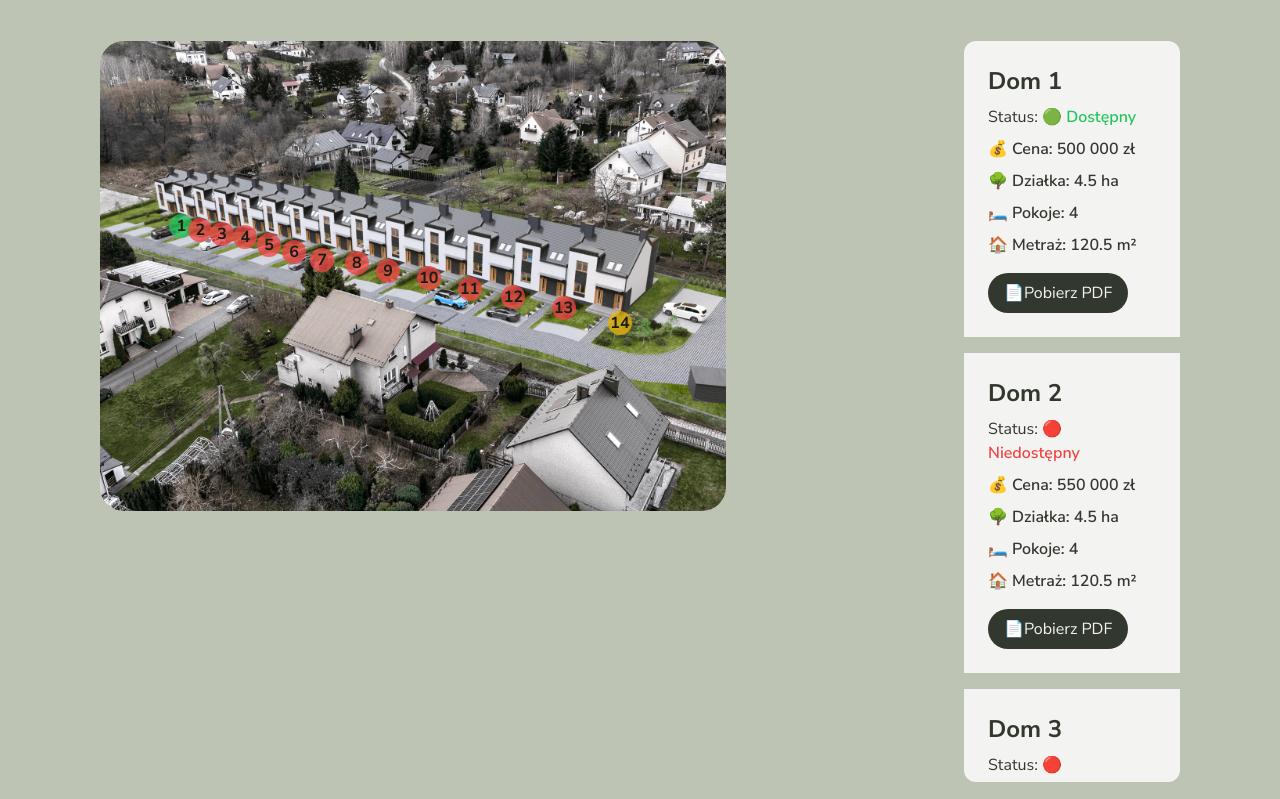
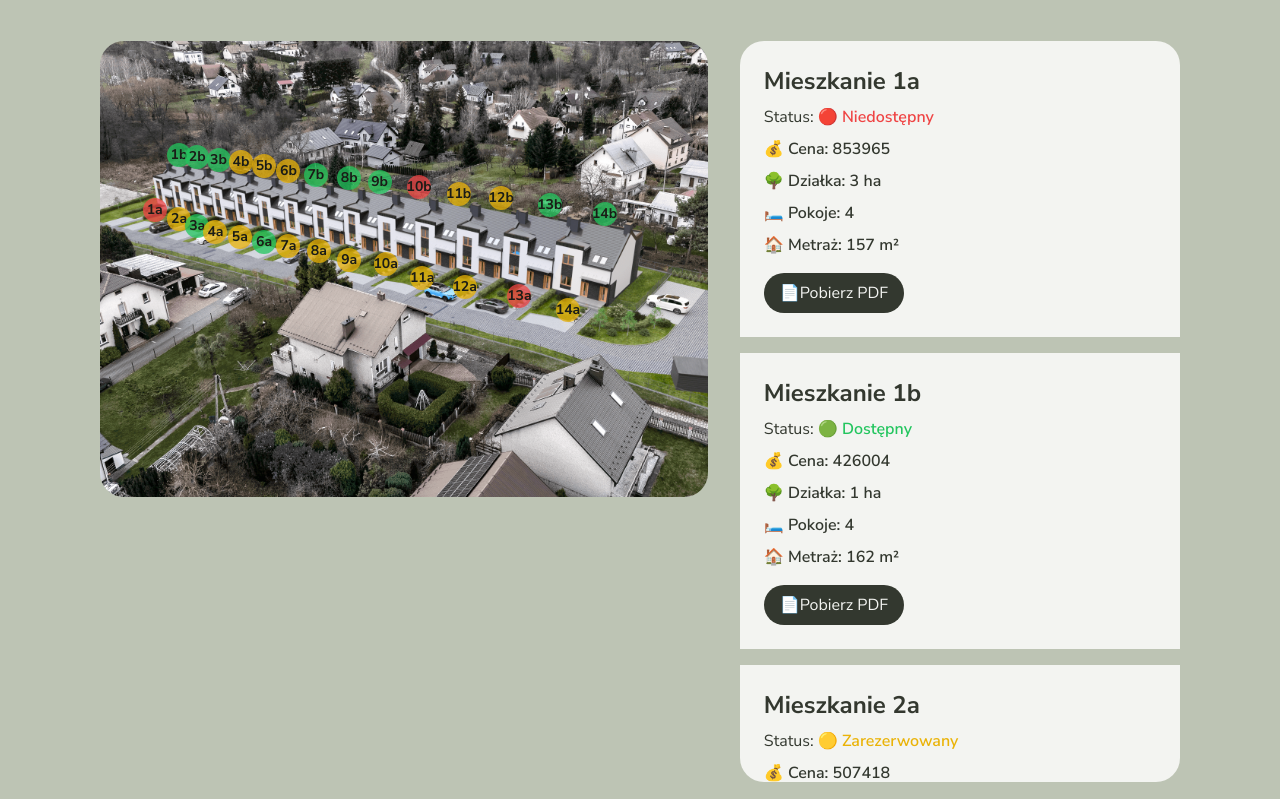
Before and after one commit to ruffaaw/pulaskiego-website, a Next.js app: page / in a window 1280 px wide. Shown: the part 8081-8880 px from the top of the page. Built offline with nearby package versions, Linux system fonts and the light colour scheme.

Commit message:
feat: added new houses

```diff
--- a/app/data/houseCoordinates.tsx
+++ /dev/null
@@ -1,156 +0,0 @@
-export const houseCoordinates = [
-  {
-    id: 1,
-    name: "Dom 1",
-    status: 1,
-    price: "500 000 zł",
-    pdf: "https://n20-storage.s3.eu-north-1.amazonaws.com/trabki/1.pdf",
-    dzialka: 4.5,
-    pokoje: 4,
-    metraz: 120.5,
-    position: { x: 13, y: 25 },
-  },
-  {
-    id: 2,
-    name: "Dom 2",
-    status: 0,
-    price: "550 000 zł",
-    pdf: "https://n20-storage.s3.eu-north-1.amazonaws.com/trabki/1.pdf",
-    dzialka: 4.5,
-    pokoje: 4,
-    metraz: 120.5,
-    position: { x: 16, y: 25.5 },
-  },
-  {
-    id: 3,
-    name: "Dom 3",
-    status: 0,
-    price: "550 000 zł",
-    pdf: "https://n20-storage.s3.eu-north-1.amazonaws.com/trabki/1.pdf",
-    dzialka: 4.5,
-    pokoje: 4,
-    metraz: 120.5,
-    position: { x: 19.5, y: 26 },
-  },
-  {
-    id: 4,
-    name: "Dom 4",
-    status: 0,
-    price: "550 000 zł",
-    pdf: "https://n20-storage.s3.eu-north-1.amazonaws.com/trabki/1.pdf",
-    dzialka: 4.5,
-    pokoje: 4,
-    metraz: 120.5,
-    position: { x: 23.2, y: 26.5 },
-  },
-  {
-    id: 5,
-    name: "Dom 5",
-    status: 0,
-    price: "550 000 zł",
-    pdf: "https://n20-storage.s3.eu-north-1.amazonaws.com/trabki/1.pdf",
-    dzialka: 4.5,
-    pokoje: 4,
-    metraz: 120.5,
-    position: { x: 27, y: 27.5 },
-  },
-  {
-    id: 6,
-    name: "Dom 6",
-    status: 0,
-    price: "550 000 zł",
-    pdf: "https://n20-storage.s3.eu-north-1.amazonaws.com/trabki/1.pdf",
-    dzialka: 4.5,
-    pokoje: 4,
-    metraz: 120.5,
-    position: { x: 31, y: 28.5 },
-  },
-  {
-    id: 7,
-    name: "Dom 7",
-    status: 0,
-    price: "550 000 zł",
-    pdf: "https://n20-storage.s3.eu-north-1.amazonaws.com/trabki/1.pdf",
-    dzialka: 4.5,
-    pokoje: 4,
-    metraz: 120.5,
-    position: { x: 35.5, y: 29.5 },
-  },
-  {
-    id: 8,
-    name: "Dom 8",
-    status: 0,
-    price: "550 000 zł",
-    pdf: "https://n20-storage.s3.eu-north-1.amazonaws.com/trabki/1.pdf",
-    dzialka: 4.5,
-    pokoje: 4,
-    metraz: 120.5,
-    position: { x: 41, y: 30 },
-  },
-  {
-    id: 9,
-    name: "Dom 9",
-    status: 0,
-    price: "550 000 zł",
-    pdf: "https://n20-storage.s3.eu-north-1.amazonaws.com/trabki/1.pdf",
-    dzialka: 4.5,
-    pokoje: 4,
-    metraz: 120.5,
-    position: { x: 46, y: 31 },
-  },
-  {
-    id: 10,
-    name: "Dom 10",
-    status: 0,
-    price: "550 000 zł",
-    pdf: "https://n20-storage.s3.eu-north-1.amazonaws.com/trabki/1.pdf",
-    dzialka: 4.5,
-    pokoje: 4,
-    metraz: 120.5,
-    position: { x: 52.5, y: 32 },
-  },
-  {
-    id: 11,
-    name: "Dom 11",
-    status: 0,
-    price: "550 000 zł",
-    pdf: "https://n20-storage.s3.eu-north-1.amazonaws.com/trabki/1.pdf",
-    dzialka: 4.5,
-    pokoje: 4,
-    metraz: 120.5,
-    position: { x: 59, y: 33.5 },
-  },
-  {
-    id: 12,
-    name: "Dom 12",
-    status: 0,
-    price: "550 000 zł",
-    pdf: "https://n20-storage.s3.eu-north-1.amazonaws.com/trabki/1.pdf",
-    dzialka: 4.5,
-    pokoje: 4,
-    metraz: 120.5,
-    position: { x: 66, y: 34.5 },
-  },
-  {
-    id: 13,
-    name: "Dom 13",
-    status: 0,
-    price: "550 000 zł",
-    pdf: "https://n20-storage.s3.eu-north-1.amazonaws.com/trabki/1.pdf",
-    dzialka: 4.5,
-    pokoje: 4,
-    metraz: 120.5,
-    position: { x: 74, y: 36 },
-  },
-  {
-    id: 14,
-    name: "Dom 14",
-    status: 2,
-    price: "550 000 zł",
-    pdf: "https://n20-storage.s3.eu-north-1.amazonaws.com/trabki/1.pdf",
-    dzialka: 4.5,
-    pokoje: 4,
-    metraz: 120.5,
-    position: { x: 83, y: 38 },
-  },
-];
--- a/components/HousesSection.tsx
+++ b/components/HousesSection.tsx
@@ -1,6 +1,6 @@
 "use client";
 import { useRef } from "react";
-import { houseCoordinates } from "@/app/data/houseCoordinates";
+import { houseCoordinates } from "@/data/houseCoordinates";
 
 const HousesSection = () => {
   const houseRefs = useRef<(HTMLDivElement | null)[]>([]);
@@ -54,12 +54,12 @@ const HousesSection = () => {
 
       <div className="w-full mt-8 relative flex flex-col lg:flex-row justify-between gap-8">
         <div className="relative w-full lg:w-[58%]" data-aos="fade-right">
+          <div className="relative pb-[75%]">
             <img
               src="/z_gory.png"
               alt="Widok z góry inwestycji"
-            className="w-full h-auto rounded-3xl "
+              className="absolute w-full h-full object-cover rounded-3xl"
             />
-
             {houseCoordinates.map((house) => (
               <button
                 key={house.id}
@@ -69,7 +69,7 @@ const HousesSection = () => {
                     : house.status === 1
                     ? "bg-green-500"
                     : "bg-yellow-500"
-              } text-green-spring-950 bg-opacity-75 hover:bg-opacity-100 rounded-full w-4 h-4 md:w-5 md:h-5 lg:w-6 lg:h-6 flex items-center justify-center font-bold text-xs md:text-sm lg:text-base cursor-pointer hover:bg-green-spring-900 hover:text-green-spring-50 transition-all`}
+                } text-green-spring-950 bg-opacity-75 hover:bg-opacity-100 rounded-full w-4 h-4 md:w-5 md:h-5 xl:w-6 xl:h-6 flex items-center justify-center font-bold text-xs md:text-sm cursor-pointer hover:bg-green-spring-900 hover:text-green-spring-50 transition-all z-10`}
                 style={{
                   left: `${house.position.x}%`,
                   top: `${house.position.y}%`,
@@ -77,14 +77,14 @@ const HousesSection = () => {
                 }}
                 onClick={() => handleHouseClick(house.id)}
               >
-              {house.id}
+                {house.name}
               </button>
             ))}
           </div>
-
+        </div>
         <div
           ref={listContainerRef}
-          className="overflow-y-auto max-h-[250px] lg:max-h-[741px] w-full lg:w-1/5 rounded-xl space-y-4"
+          className="overflow-y-auto max-h-[250px] lg:max-h-[741px] w-full lg:w-[42%] rounded-3xl space-y-4"
           data-aos="fade-left"
         >
           {houseCoordinates.map((house) => (
@@ -95,7 +95,9 @@ const HousesSection = () => {
               }}
               className="bg-green-spring-50 p-4 sm:p-6 text-green-spring-900"
             >
-              <h3 className="text-xl sm:text-2xl font-bold">{house.name}</h3>
+              <h3 className="text-xl sm:text-2xl font-bold">
+                Mieszkanie {house.name}
+              </h3>
               <p className="mt-2 text-sm sm:text-base">
                 Status:{" "}
                 <span
--- /dev/null
+++ b/data/houseCoordinates.tsx
@@ -0,0 +1,310 @@
+export const houseCoordinates = [
+  {
+    id: 1,
+    name: "1a",
+    status: 0,
+    price: 853965,
+    pdf: "https://n20-storage.s3.eu-north-1.amazonaws.com/trabki/1.pdf",
+    pokoje: 4,
+    dzialka: 3,
+    metraz: 157,
+    position: { x: 9, y: 37 },
+  },
+  {
+    id: 2,
+    name: "1b",
+    status: 1,
+    price: 426004,
+    pdf: "https://n20-storage.s3.eu-north-1.amazonaws.com/trabki/1.pdf",
+    pokoje: 4,
+    dzialka: 1,
+    metraz: 162,
+    position: { x: 13, y: 25 },
+  },
+  {
+    id: 3,
+    name: "2a",
+    status: 2,
+    price: 507418,
+    pdf: "https://n20-storage.s3.eu-north-1.amazonaws.com/trabki/1.pdf",
+    pokoje: 4,
+    dzialka: 3,
+    metraz: 133,
+    position: { x: 13, y: 39 },
+  },
+  {
+    id: 4,
+    name: "2b",
+    status: 1,
+    price: 571026,
+    pdf: "https://n20-storage.s3.eu-north-1.amazonaws.com/trabki/1.pdf",
+    pokoje: 4,
+    dzialka: 2,
+    metraz: 122,
+    position: { x: 16, y: 25.5 },
+  },
+  {
+    id: 5,
+    name: "3a",
+    status: 1,
+    price: 777262,
+    pdf: "https://n20-storage.s3.eu-north-1.amazonaws.com/trabki/1.pdf",
+    pokoje: 4,
+    dzialka: 2,
+    metraz: 151,
+    position: { x: 16, y: 40.5 },
+  },
+  {
+    id: 6,
+    name: "3b",
+    status: 1,
+    price: 326001,
+    pdf: "https://n20-storage.s3.eu-north-1.amazonaws.com/trabki/1.pdf",
+    pokoje: 4,
+    dzialka: 5,
+    metraz: 187,
+    position: { x: 19.5, y: 26 },
+  },
+  {
+    id: 7,
+    name: "4a",
+    status: 2,
+    price: 624689,
+    pdf: "https://n20-storage.s3.eu-north-1.amazonaws.com/trabki/1.pdf",
+    pokoje: 4,
+    dzialka: 4,
+    metraz: 155,
+    position: { x: 19, y: 42 },
+  },
+  {
+    id: 8,
+    name: "4b",
+    status: 2,
+    price: 104305,
+    pdf: "https://n20-storage.s3.eu-north-1.amazonaws.com/trabki/1.pdf",
+    pokoje: 4,
+    dzialka: 5,
+    metraz: 197,
+    position: { x: 23.2, y: 26.5 },
+  },
+  {
+    id: 9,
+    name: "5a",
+    status: 2,
+    price: 677477,
+    pdf: "https://n20-storage.s3.eu-north-1.amazonaws.com/trabki/1.pdf",
+    pokoje: 4,
+    dzialka: 1,
+    metraz: 150,
+    position: { x: 23, y: 43 },
+  },
+  {
+    id: 10,
+    name: "5b",
+    status: 2,
+    price: 732339,
+    pdf: "https://n20-storage.s3.eu-north-1.amazonaws.com/trabki/1.pdf",
+    pokoje: 4,
+    dzialka: 3,
+    metraz: 139,
+    position: { x: 27, y: 27.5 },
+  },
+  {
+    id: 11,
+    name: "6a",
+    status: 1,
+    price: 121668,
+    pdf: "https://n20-storage.s3.eu-north-1.amazonaws.com/trabki/1.pdf",
+    pokoje: 4,
+    dzialka: 3,
+    metraz: 175,
+    position: { x: 27, y: 44 },
+  },
+  {
+    id: 12,
+    name: "6b",
+    status: 2,
+    price: 489496,
+    pdf: "https://n20-storage.s3.eu-north-1.amazonaws.com/trabki/1.pdf",
+    pokoje: 4,
+    dzialka: 4,
+    metraz: 187,
+    position: { x: 31, y: 28.5 },
+  },
+  {
+    id: 13,
+    name: "7a",
+    status: 2,
+    price: 166347,
+    pdf: "https://n20-storage.s3.eu-north-1.amazonaws.com/trabki/1.pdf",
+    pokoje: 4,
+    dzialka: 2,
+    metraz: 170,
+    position: { x: 31, y: 45 },
+  },
+  {
+    id: 14,
+    name: "7b",
+    status: 1,
+    price: 689080,
+    pdf: "https://n20-storage.s3.eu-north-1.amazonaws.com/trabki/1.pdf",
+    pokoje: 4,
+    dzialka: 5,
+    metraz: 103,
+    position: { x: 35.5, y: 29.5 },
+  },
+  {
+    id: 15,
+    name: "8a",
+    status: 2,
+    price: 752314,
+    pdf: "https://n20-storage.s3.eu-north-1.amazonaws.com/trabki/1.pdf",
+    pokoje: 4,
+    dzialka: 4,
+    metraz: 110,
+    position: { x: 36, y: 46 },
+  },
+  {
+    id: 16,
+    name: "8b",
+    status: 1,
+    price: 512789,
+    pdf: "https://n20-storage.s3.eu-north-1.amazonaws.com/trabki/1.pdf",
+    pokoje: 4,
+    dzialka: 1,
+    metraz: 145,
+    position: { x: 41, y: 30 },
+  },
+  {
+    id: 17,
+    name: "9a",
+    status: 2,
+    price: 412500,
+    pdf: "https://n20-storage.s3.eu-north-1.amazonaws.com/trabki/1.pdf",
+    pokoje: 4,
+    dzialka: 3,
+    metraz: 140,
+    position: { x: 41, y: 48 },
+  },
+  {
+    id: 18,
+    name: "9b",
+    status: 1,
+    price: 851231,
+    pdf: "https://n20-storage.s3.eu-north-1.amazonaws.com/trabki/1.pdf",
+    pokoje: 4,
+    dzialka: 4,
+    metraz: 171,
+    position: { x: 46, y: 31 },
+  },
+  {
+    id: 19,
+    name: "10a",
+    status: 2,
+    price: 413399,
+    pdf: "https://n20-storage.s3.eu-north-1.amazonaws.com/trabki/1.pdf",
+    pokoje: 4,
+    dzialka: 4,
+    metraz: 133,
+    position: { x: 47, y: 49 },
+  },
+  {
+    id: 20,
+    name: "10b",
+    status: 0,
+    price: 262822,
+    pdf: "https://n20-storage.s3.eu-north-1.amazonaws.com/trabki/1.pdf",
+    pokoje: 4,
+    dzialka: 1,
+    metraz: 181,
+    position: { x: 52.5, y: 32 },
+  },
+  {
+    id: 21,
+    name: "11a",
+    status: 2,
+    price: 980119,
+    pdf: "https://n20-storage.s3.eu-north-1.amazonaws.com/trabki/1.pdf",
+    pokoje: 4,
+    dzialka: 2,
+    metraz: 198,
+    position: { x: 53, y: 52 },
+  },
+  {
+    id: 22,
+    name: "11b",
+    status: 2,
+    price: 267658,
+    pdf: "https://n20-storage.s3.eu-north-1.amazonaws.com/trabki/1.pdf",
+    pokoje: 4,
+    dzialka: 5,
+    metraz: 143,
+    position: { x: 59, y: 33.5 },
+  },
+  {
+    id: 23,
+    name: "12a",
+    status: 2,
+    price: 533541,
+    pdf: "https://n20-storage.s3.eu-north-1.amazonaws.com/trabki/1.pdf",
+    pokoje: 4,
+    dzialka: 1,
+    metraz: 111,
+    position: { x: 60, y: 54 },
+  },
+  {
+    id: 24,
+    name: "12b",
+    status: 2,
+    price: 140350,
+    pdf: "https://n20-storage.s3.eu-north-1.amazonaws.com/trabki/1.pdf",
+    pokoje: 4,
+    dzialka: 1,
+    metraz: 111,
+    position: { x: 66, y: 34.5 },
+  },
+  {
+    id: 25,
+    name: "13a",
+    status: 0,
+    price: 825074,
+    pdf: "https://n20-storage.s3.eu-north-1.amazonaws.com/trabki/1.pdf",
+    pokoje: 4,
+    dzialka: 1,
+    metraz: 169,
+    position: { x: 69, y: 56 },
+  },
+  {
+    id: 26,
+    name: "13b",
+    status: 1,
+    price: 798059,
+    pdf: "https://n20-storage.s3.eu-north-1.amazonaws.com/trabki/1.pdf",
+    pokoje: 4,
+    dzialka: 5,
+    metraz: 114,
+    position: { x: 74, y: 36 },
+  },
+  {
+    id: 27,
+    name: "14a",
+    status: 2,
+    price: 172532,
+    pdf: "https://n20-storage.s3.eu-north-1.amazonaws.com/trabki/1.pdf",
+    pokoje: 4,
+    dzialka: 3,
+    metraz: 163,
+    position: { x: 77, y: 59 },
+  },
+  {
+    id: 28,
+    name: "14b",
+    status: 1,
+    price: 208117,
+    pdf: "https://n20-storage.s3.eu-north-1.amazonaws.com/trabki/1.pdf",
+    pokoje: 4,
+    dzialka: 1,
+    metraz: 162,
+    position: { x: 83, y: 38 },
+  },
+];
```
Lines whose indentation alone changed are shown as unchanged.
